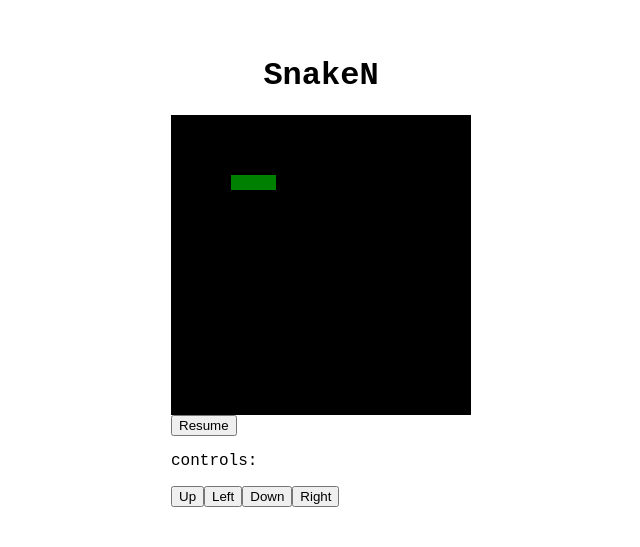
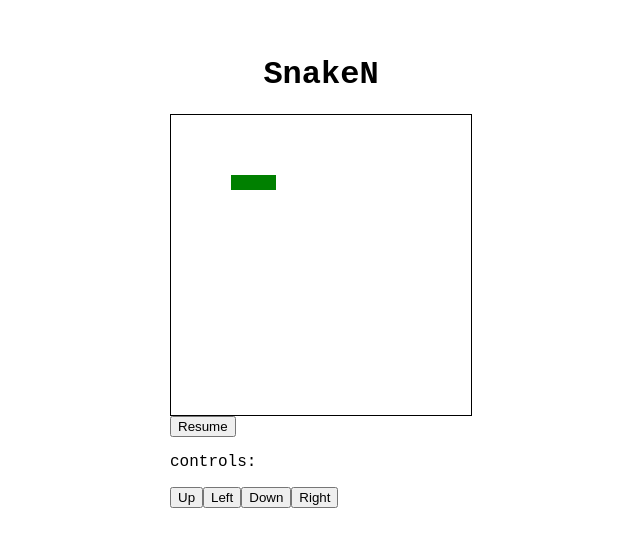
Before and after one commit to rawjrk/waf-task, a React (Vite) app in the folder client/: page /gameplay in a window 1280 px wide. Shown: the part 129-676 px from the top of the page, without its empty margins (319-959 px from the left). Built offline with nearby package versions, Linux system fonts and the light colour scheme.

Commit message:
minor styling fix

```diff
--- a/client/src/components/Screen.css
+++ b/client/src/components/Screen.css
@@ -1,5 +1,5 @@
 #screen {
-  border: 1px solid var(--screen-borders);
+  border: var(--screen-border);
   background-color: var(--screen-borders);
 }
 
@@ -9,7 +9,6 @@
 }
 
 .cell {
-  /* border: var(--screen-border); */
   width: var(--cell-size);
   height: var(--cell-size);
 }
--- a/client/src/index.css
+++ b/client/src/index.css
@@ -7,8 +7,8 @@ body {
 }
 
 :root {
-  --screen-bg: black;
-  --screen-border: 1px solid white;
+  --screen-bg: white;
+  --screen-border: 1px solid black;
   --snake-color: green;
   --cell-size: 15px;
   display: flex;
```
